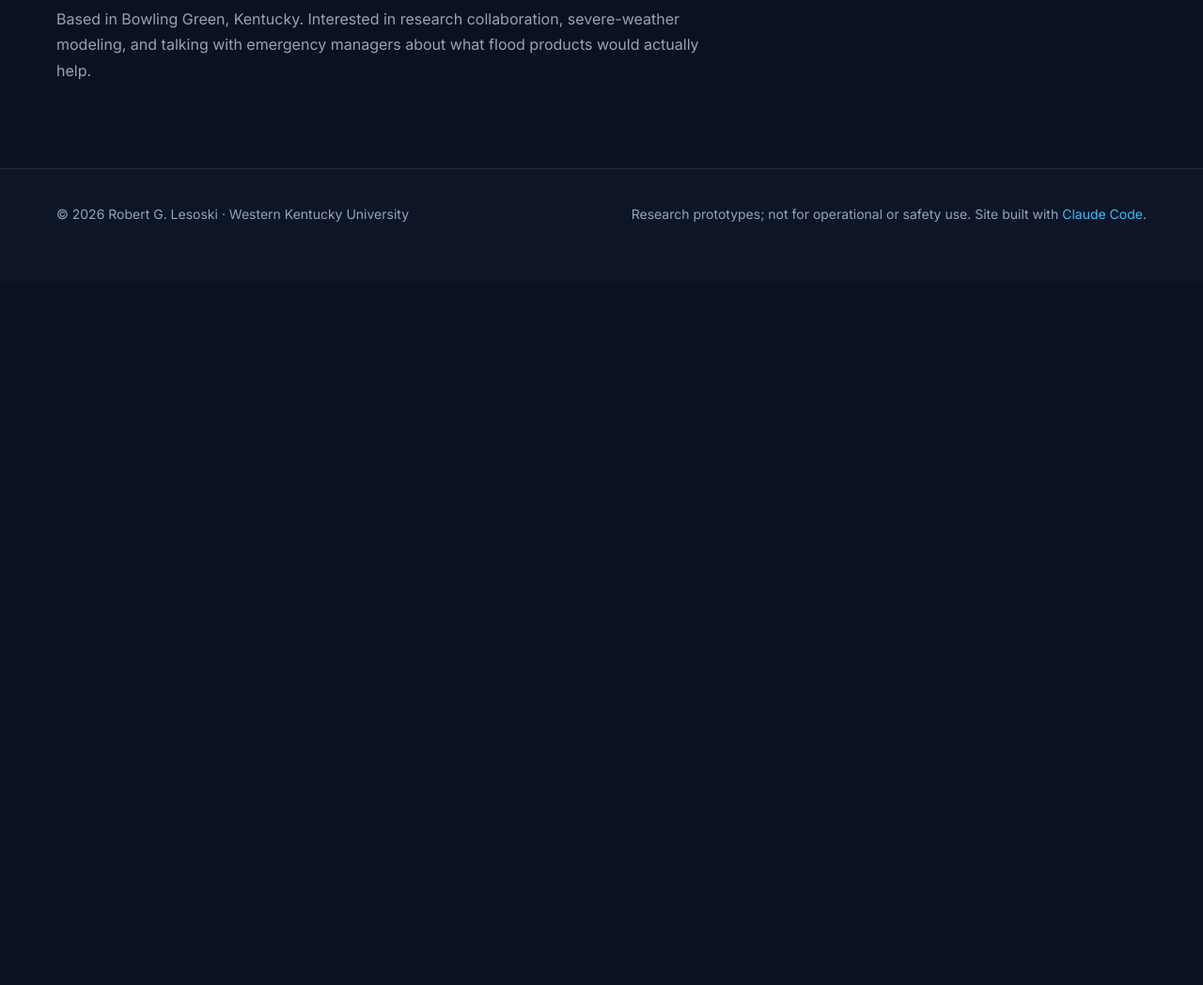
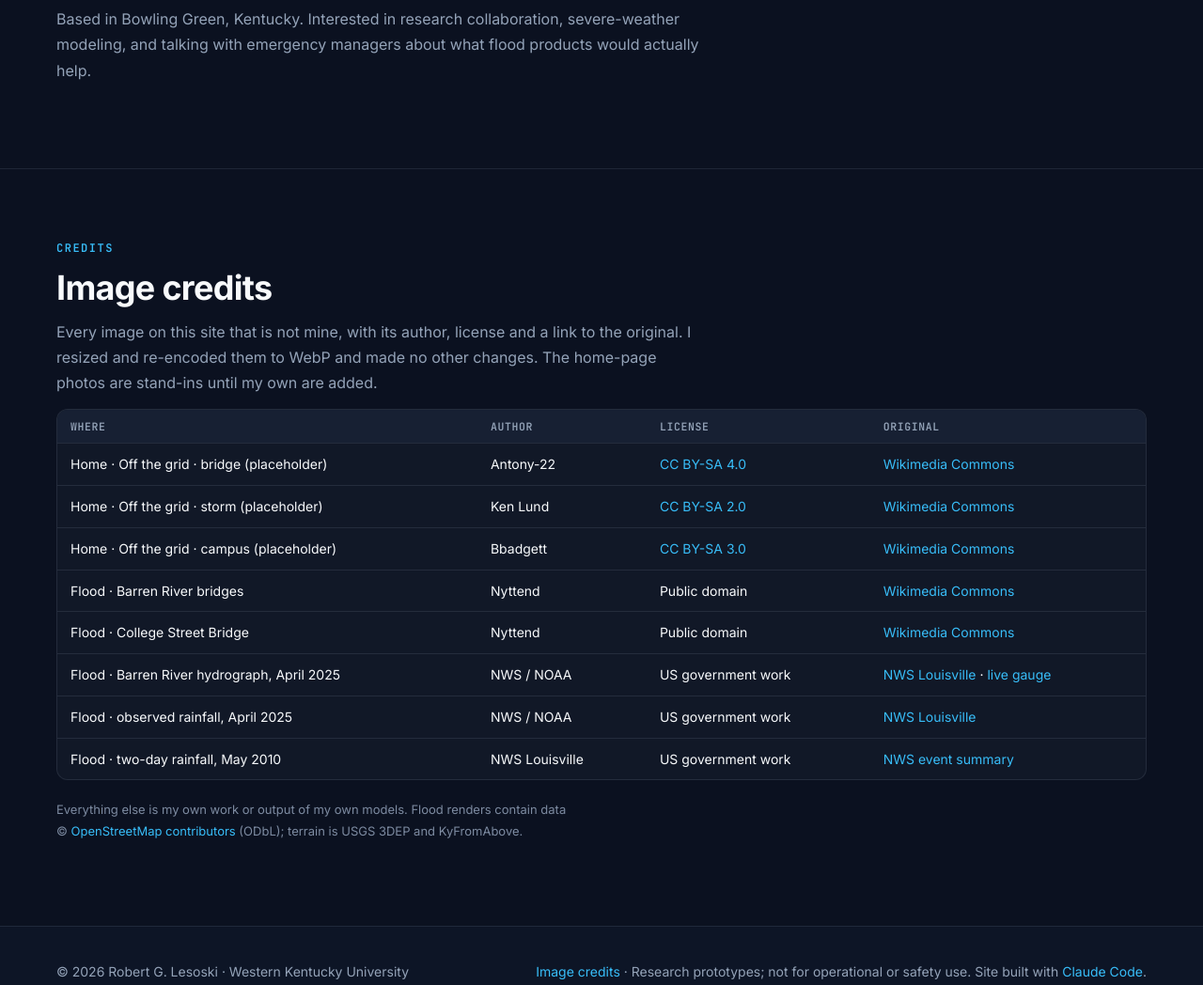
Before and after one commit to RobertLesoski/RobertLesoski.github.io, a plain HTML site: page index.html in a window 1280 px wide. Shown: the part 10138-11186 px from the top of the page at 94% size. Before the commit the page ends 10438 px from the top, so only its background shows below. Drawn offline with Linux system fonts and the light colour scheme.

Commit message:
Add Barren River photos and a full image-credits section
- Flood page: two public-domain photographs of the Barren River at Bowling
  Green (Nyttend, via Wikimedia Commons) with credit and source links.
- Home page: Image credits table listing every third-party image with
  author, license and a link to the original; footer link.
- README: credits updated.

Co-Authored-By: Claude Sonnet 5.5 <noreply@anthropic.com>

```diff
--- a/index.html
+++ b/index.html
@@ -445,12 +445,34 @@
   </div>
 </section>
 
+<!-- ================= IMAGE CREDITS ================= -->
+<section id="credits">
+  <div class="wrap reveal">
+    <p class="eyebrow">Credits</p>
+    <h2>Image credits</h2>
+    <p class="muted">Every image on this site that is not mine, with its author, license and a link to the original. I resized and re-encoded them to WebP and made no other changes. The home-page photos are stand-ins until my own are added.</p>
+    <div class="tbl-wrap"><table>
+      <thead><tr><th>Where</th><th>Author</th><th>License</th><th>Original</th></tr></thead>
+      <tbody>
+      <tr><td>Home · Off the grid · bridge (placeholder)</td><td>Antony-22</td><td><a href="https://creativecommons.org/licenses/by-sa/4.0/" rel="noopener">CC BY-SA 4.0</a></td><td><a href="https://commons.wikimedia.org/wiki/File:Williamson_and_Willis_Bridges_2023g.jpg" rel="noopener">Wikimedia Commons</a></td></tr>
+      <tr><td>Home · Off the grid · storm (placeholder)</td><td>Ken Lund</td><td><a href="https://creativecommons.org/licenses/by-sa/2.0/" rel="noopener">CC BY-SA 2.0</a></td><td><a href="https://commons.wikimedia.org/wiki/File:Thunderstorms_Over_Eastern_Kentucky_(14311792357).jpg" rel="noopener">Wikimedia Commons</a></td></tr>
+      <tr><td>Home · Off the grid · campus (placeholder)</td><td>Bbadgett</td><td><a href="https://creativecommons.org/licenses/by-sa/3.0/" rel="noopener">CC BY-SA 3.0</a></td><td><a href="https://commons.wikimedia.org/wiki/File:WKU_Center_Campas.jpg" rel="noopener">Wikimedia Commons</a></td></tr>
+      <tr><td>Flood · Barren River bridges</td><td>Nyttend</td><td>Public domain</td><td><a href="https://commons.wikimedia.org/wiki/File:Barren_River_L%26N_Bridge_with_road_bridge.jpg" rel="noopener">Wikimedia Commons</a></td></tr>
+      <tr><td>Flood · College Street Bridge</td><td>Nyttend</td><td>Public domain</td><td><a href="https://commons.wikimedia.org/wiki/File:College_Street_Bridge,_Bowling_Green.jpg" rel="noopener">Wikimedia Commons</a></td></tr>
+      <tr><td>Flood · Barren River hydrograph, April 2025</td><td>NWS / NOAA</td><td>US government work</td><td><a href="https://www.weather.gov/lmk/HistoricRainfallFloodingApril2-62025" rel="noopener">NWS Louisville</a> · <a href="https://water.noaa.gov/gauges/bwgk2" rel="noopener">live gauge</a></td></tr>
+      <tr><td>Flood · observed rainfall, April 2025</td><td>NWS / NOAA</td><td>US government work</td><td><a href="https://www.weather.gov/lmk/HistoricRainfallFloodingApril2-62025" rel="noopener">NWS Louisville</a></td></tr>
+      <tr><td>Flood · two-day rainfall, May 2010</td><td>NWS Louisville</td><td>US government work</td><td><a href="https://www.weather.gov/lmk/flood_050210_how_it_happened" rel="noopener">NWS event summary</a></td></tr>
+      </tbody></table></div>
+    <p class="note">Everything else is my own work or output of my own models. Flood renders contain data © <a href="https://www.openstreetmap.org/copyright" rel="noopener">OpenStreetMap contributors</a> (ODbL); terrain is USGS 3DEP and KyFromAbove.</p>
+  </div>
+</section>
+
 </main>
 
 <footer class="site-footer">
   <div class="wrap">
     <p>© <span id="yr">2026</span> Robert G. Lesoski · Western Kentucky University</p>
-    <p>Research prototypes; not for operational or safety use. Site built with <a href="https://claude.com/claude-code" rel="noopener">Claude Code</a>.</p>
+    <p><a href="#credits">Image credits</a> · Research prototypes; not for operational or safety use. Site built with <a href="https://claude.com/claude-code" rel="noopener">Claude Code</a>.</p>
   </div>
 </footer>
 
```
Also changed, not shown: flood.html (+7 -1 lines), assets/img/barren-river-bridge.webp (added), assets/img/college-street-bridge.webp (added), 1 other file.
